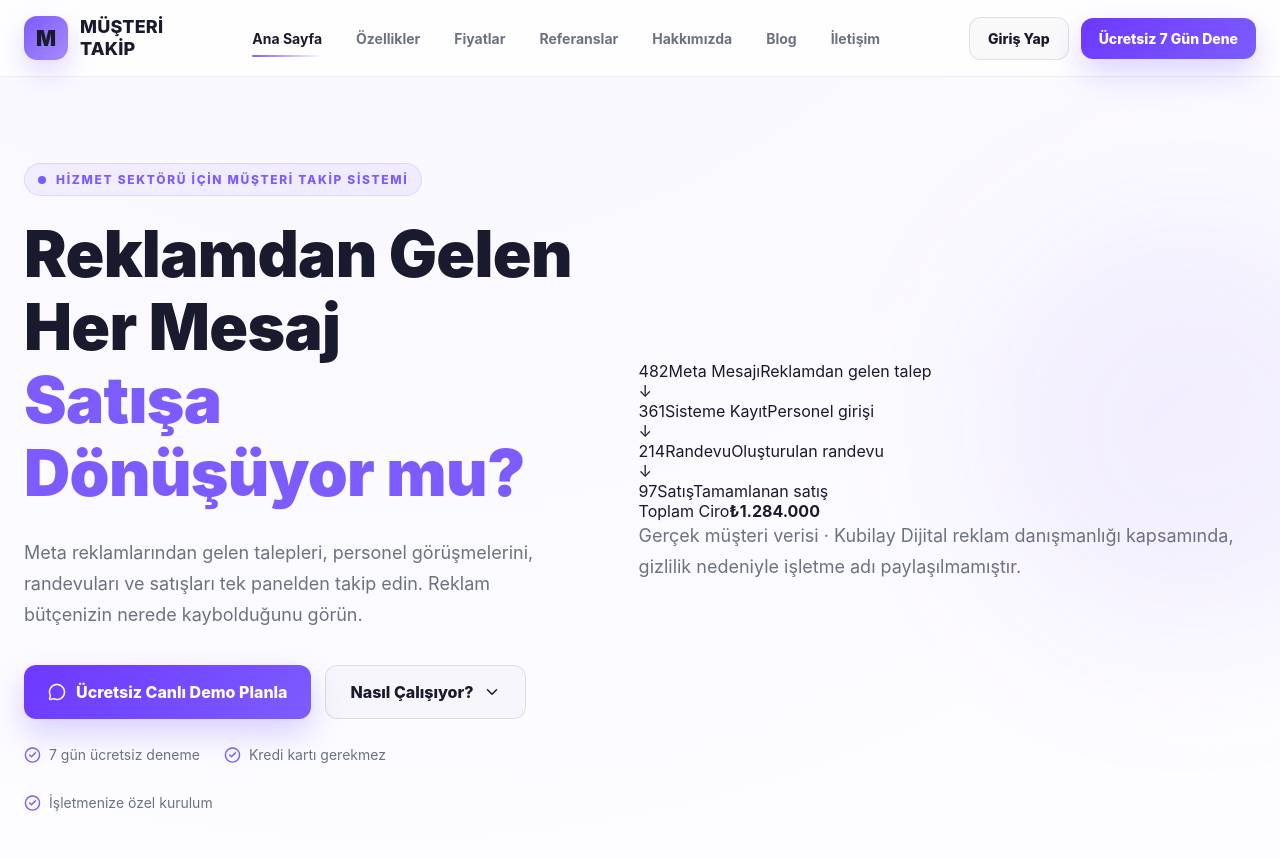
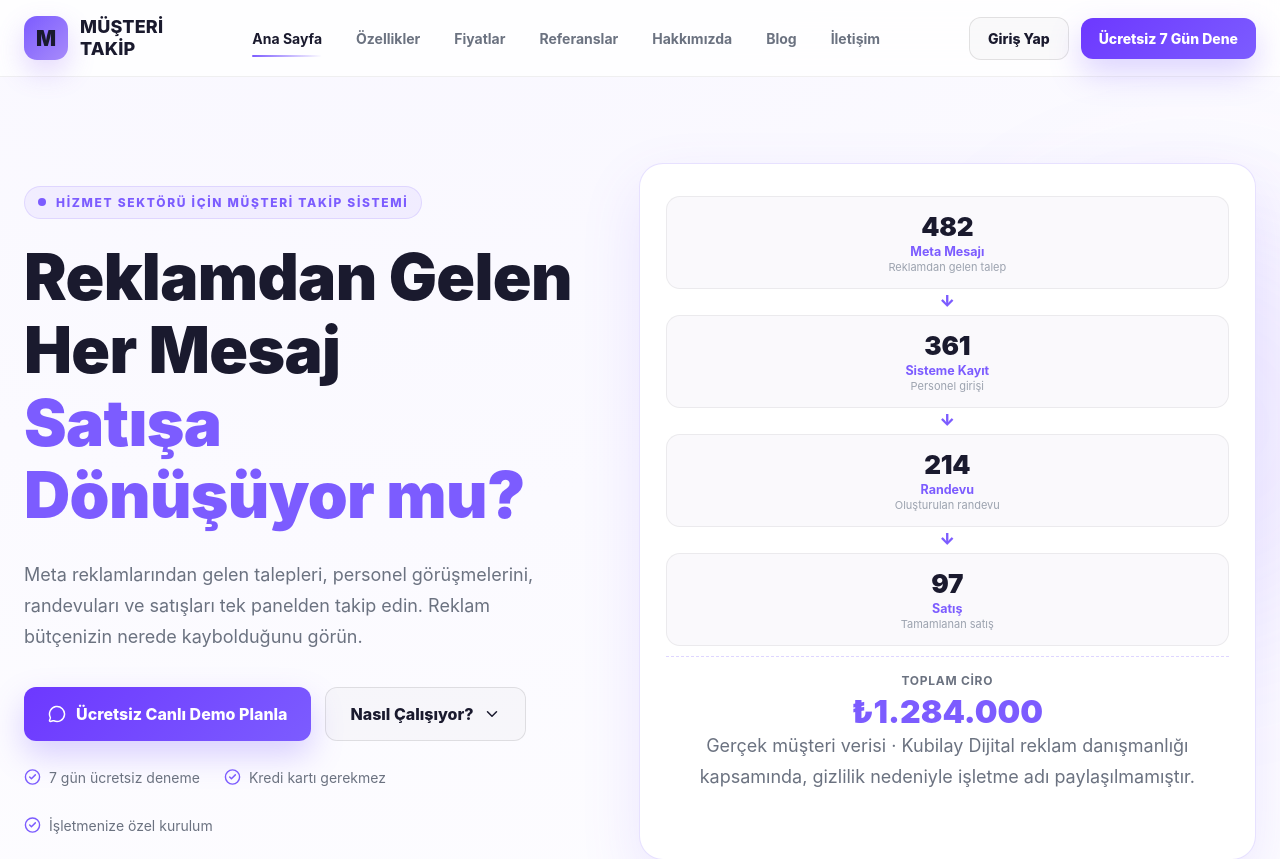
Before and after one commit to kubilaydijital/musteritakip, a React (Vite) app: page / in a window 1280 px wide. Shown: the top 859 px of the page. Built offline with nearby package versions, Linux system fonts and the light colour scheme.

Commit message:
Update styles.css

```diff
--- a/src/styles.css
+++ b/src/styles.css
@@ -72,3 +72,17 @@
   .pricing-faq-grid{grid-template-columns:1fr}
   .pricing-roi{flex-direction:column;text-align:center}
 }
+
+/* Hero akış grafiği (Meta -> Kayıt -> Randevu -> Satış) */
+.funnel-card{background:#fff;border:1px solid rgba(124,92,255,.18);border-radius:24px;padding:32px 26px;box-shadow:0 24px 60px rgba(124,92,255,.14)}
+.funnel-steps{display:flex;flex-direction:column;align-items:center;gap:2px}
+.funnel-step{display:flex;flex-direction:column;align-items:center;width:100%}
+.funnel-step-box{width:100%;background:#faf9fc;border:1px solid rgba(0,0,0,.06);border-radius:14px;padding:14px 16px;text-align:center}
+.funnel-step-value{display:block;font-size:26px;font-weight:900;color:var(--text);letter-spacing:-.01em}
+.funnel-step-label{display:block;font-size:12.5px;font-weight:700;color:var(--purple);margin-top:2px}
+.funnel-step-sub{display:block;font-size:11px;color:var(--faint);margin-top:1px}
+.funnel-arrow{color:var(--purple);font-size:16px;font-weight:900;margin:2px 0}
+.funnel-total{margin-top:10px;padding-top:16px;border-top:1px dashed rgba(124,92,255,.25);text-align:center}
+.funnel-total span{display:block;font-size:12px;color:var(--muted);text-transform:uppercase;letter-spacing:.06em;font-weight:700;margin-bottom:4px}
+.funnel-total b{font-size:32px;font-weight:900;color:var(--purple)}
+.funnel-caption{margin:14px 0 0;font-size:11px;color:var(--faint);text-align:center;line-height:1.5}
```
